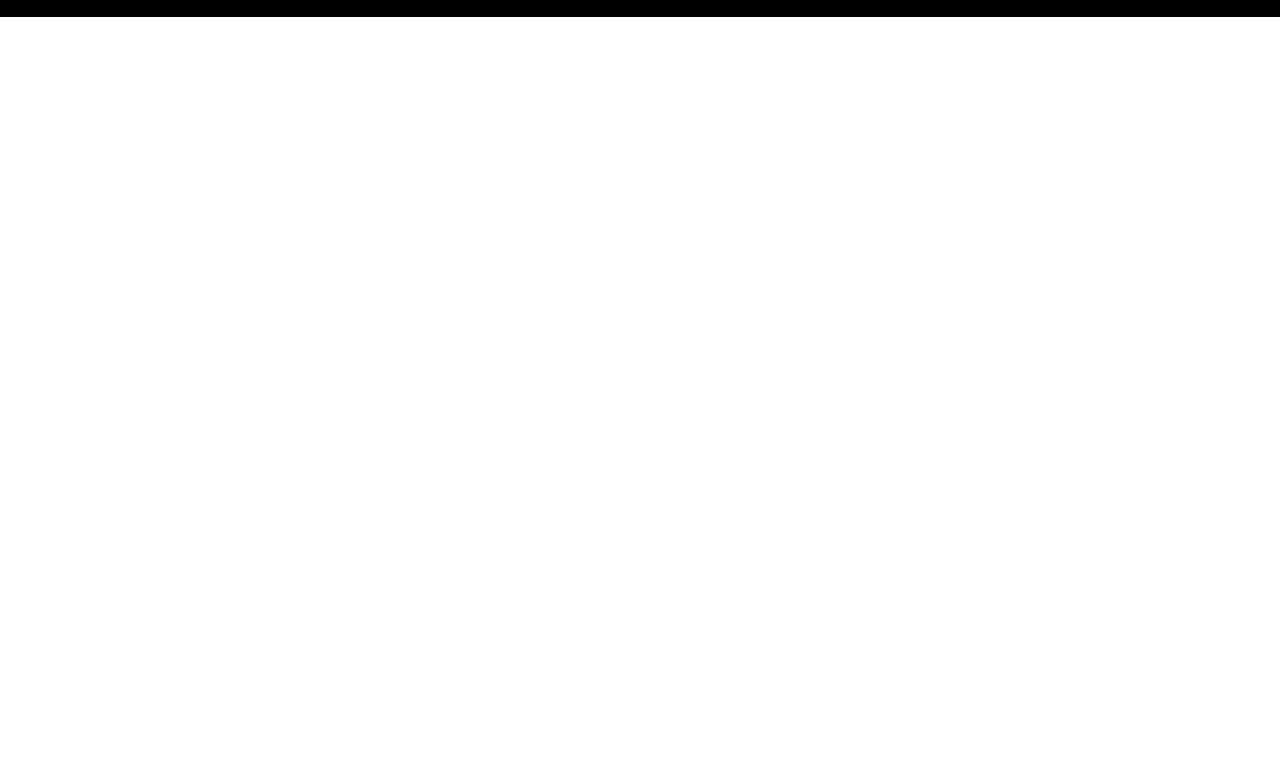
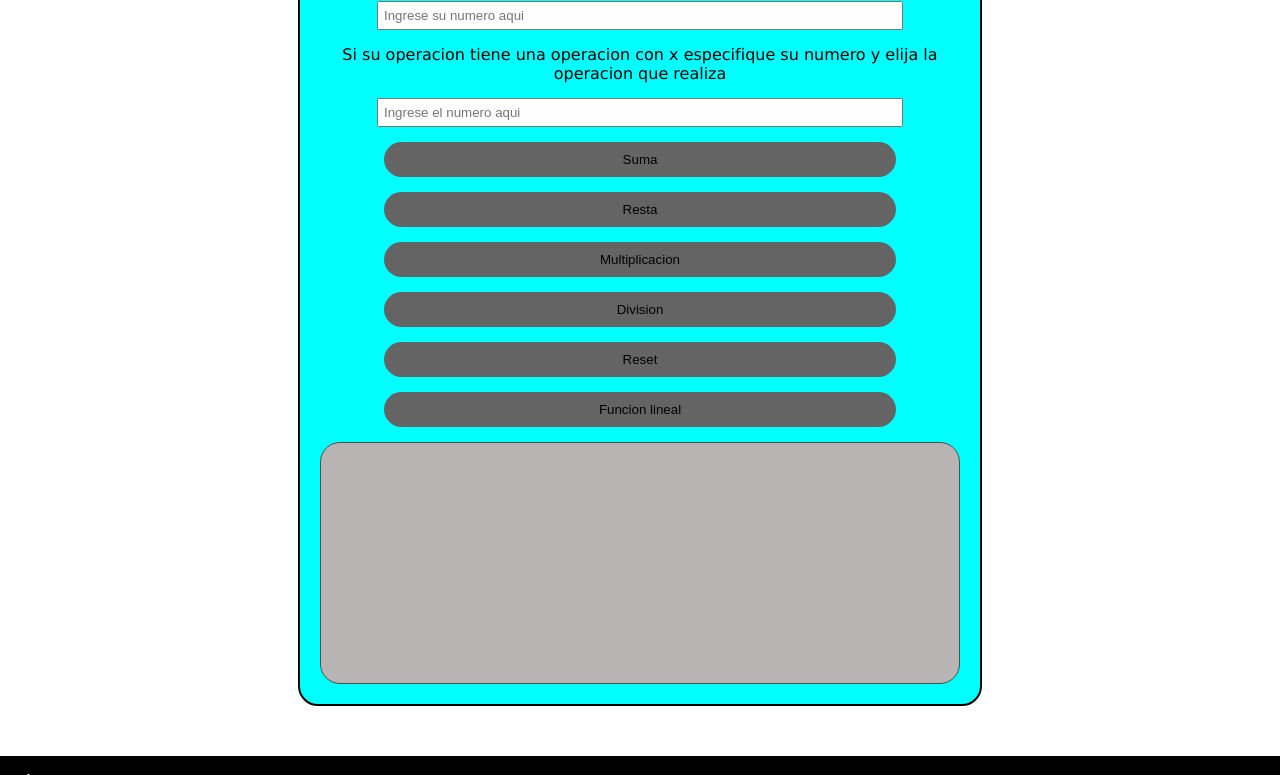
Before and after one commit to afrivillas2001/asesormatematico, a plain HTML site: page algebra/index.html in a window 1280 px wide. Shown: the part 226-1001 px from the top of the page. Before the commit the page ends 800 px from the top, so only its background shows below. Drawn offline with Linux system fonts and the light colour scheme.

Commit message:
estilizando_funciones 12/03/2022 5:05 a.m

```diff
--- a/algebra/css/main.css
+++ b/algebra/css/main.css
@@ -42,8 +42,64 @@ header nav ul li a:hover {
     text-decoration: underline white;
 }
 
+main .funciones {
+    margin: 50px auto;
+    padding: 20px;
+    align-items: center;
+    width: 50%;
+    height: auto;
+    border: solid 2px black;
+    background-color: aqua;
+    border-radius: 20px;
+}
 
-/*Algebra*/
+main .funciones h3 {
+    text-align: center;
+    background-color: black;
+    color: white;
+    padding: 10px;
+    border-radius: 20px;
+}
+
+main .funciones p {
+    text-align: center;
+    font-family: Verdana, Geneva, Tahoma, sans-serif;
+}
+
+main .funciones input {
+    display: block;
+    width: 80%;
+    margin: 15px auto;
+}
+
+main .funciones .placeholder {
+    outline: none;
+    padding: 5px;
+}
+
+main .funciones .boton {
+    padding: 10px;
+    border: none;
+    border-radius: 20px;
+    background-color: rgb(100, 100, 100);
+}
+
+main .funciones .boton:hover {
+    cursor: pointer;
+    background-color: rgb(145, 144, 144);
+}
+
+main .funciones .result {
+    min-height: 200px;
+    background-color: rgb(184, 180, 180);
+    border: solid 1px rgb(78, 78, 78);
+    border-radius: 20px;
+    padding: 20px;
+}
+
+main .funciones .result .resultado {
+    font-family: Arial, Helvetica, sans-serif;
+}
 
 footer {
     display: grid;
--- a/algebra/index.html
+++ b/algebra/index.html
@@ -29,14 +29,15 @@
         <section class="funciones">
             <h3>Funciones lineales</h3>
             <p>Ingresa el valor de m</p>
-            <input type="number" placeholder="Ingrese su numero aqui" id="valor_m">
+            <input type="number" placeholder="Ingrese su numero aqui" id="valor_m" class="placeholder">
             <p>Si su operacion tiene una operacion con x especifique su numero y elija la operacion que realiza</p>
-            <input type="number" placeholder="Ingrese el numero aqui" id="operacion_mat">
-            <input type="submit" value="Suma" onclick="linear_function(1)">
-            <input type="submit" value="Resta" onclick="linear_function(2)">
-            <input type="submit" value="Multiplicacion" onclick="linear_function(3)">
-            <input type="submit" value="Division" onclick="linear_function(4)">
-            <input type="submit" value="Funcion lineal" onclick="linear_function()">
+            <input type="number" placeholder="Ingrese el numero aqui" id="operacion_mat" class="placeholder">
+            <input type="submit" value="Suma" onclick="linear_function(1)" class="boton">
+            <input type="submit" value="Resta" onclick="linear_function(2)" class="boton">
+            <input type="submit" value="Multiplicacion" onclick="linear_function(3)" class="boton">
+            <input type="submit" value="Division" onclick="linear_function(4)" class="boton">
+            <input type="submit" value="Reset" onclick="linear_function(5)" class="boton">
+            <input type="submit" value="Funcion lineal" onclick="linear_function()" class="boton">
             <div class="result">
                 <p id="resultado"></p>
             </div>
--- a/algebra/js/main.js
+++ b/algebra/js/main.js
@@ -29,4 +29,8 @@ function linear_function(operacion) {
         }
 
     }
+    if (operacion == 5) {
+
+        resultado.innerHTML = " ";
+    }
 }
```
